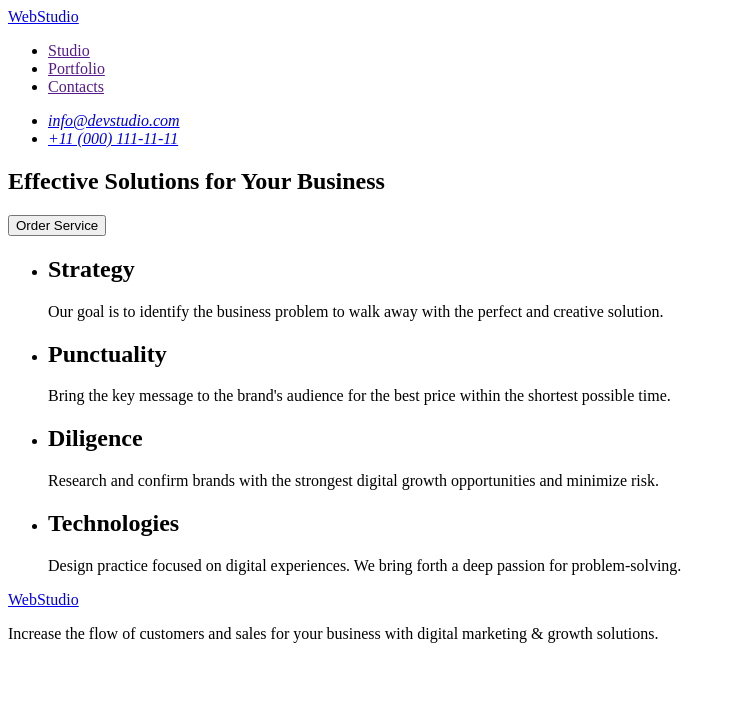
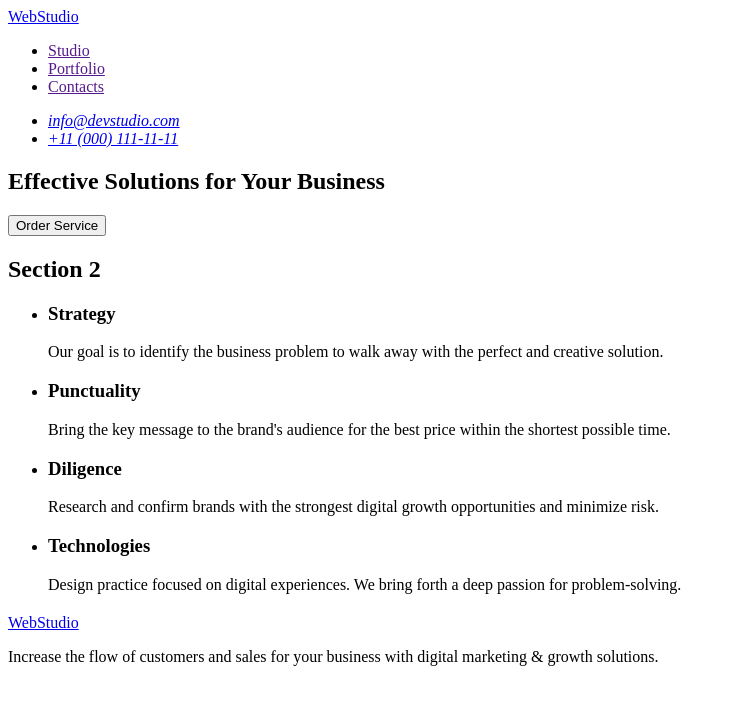
Before and after one commit to KozhanSerhii/goit-markup-hw-01, a plain HTML site: page index.html in a window 1280 px wide. Shown: the whole page, without its empty margins (0-736 px from the left). Drawn offline with Linux system fonts and the light colour scheme.

Commit message:
change second section and add third

```diff
--- a/index.html
+++ b/index.html
@@ -30,36 +30,41 @@
       </section>
 
       <section>
+        <h2>Section 2</h2>
         <ul>
           <li>
-            <h2>Strategy</h2>
+            <h3>Strategy</h3>
             <p>
               Our goal is to identify the business problem to walk away with the
               perfect and creative solution.
             </p>
           </li>
           <li>
-            <h2>Punctuality</h2>
+            <h3>Punctuality</h3>
             <p>
               Bring the key message to the brand's audience for the best price
               within the shortest possible time.
             </p>
           </li>
           <li>
-            <h2>Diligence</h2>
+            <h3>Diligence</h3>
             <p>
               Research and confirm brands with the strongest digital growth
               opportunities and minimize risk.
             </p>
           </li>
           <li>
-            <h2>Technologies</h2>
+            <h3>Technologies</h3>
             <p>
               Design practice focused on digital experiences. We bring forth a
               deep passion for problem-solving.
             </p>
           </li>
         </ul>
+      </section>
+
+      <section>
+        <h2></h2>
       </section>
     </main>
 
```
